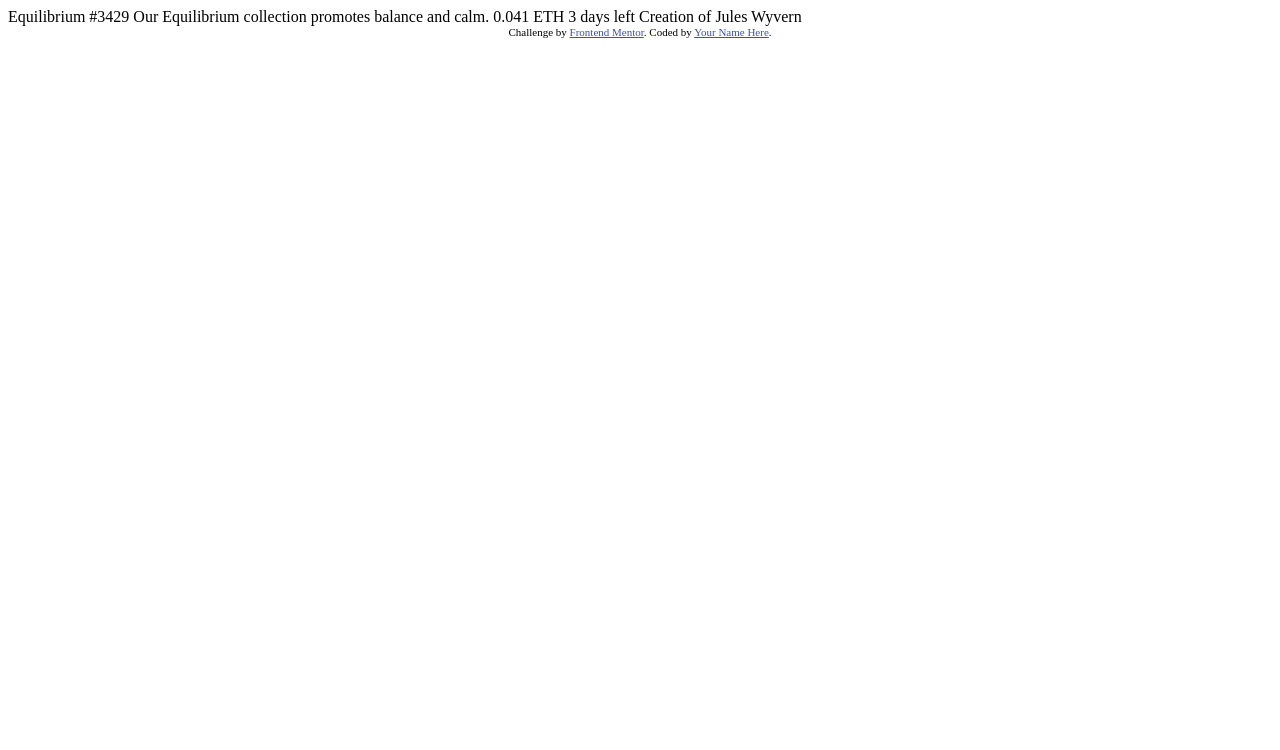
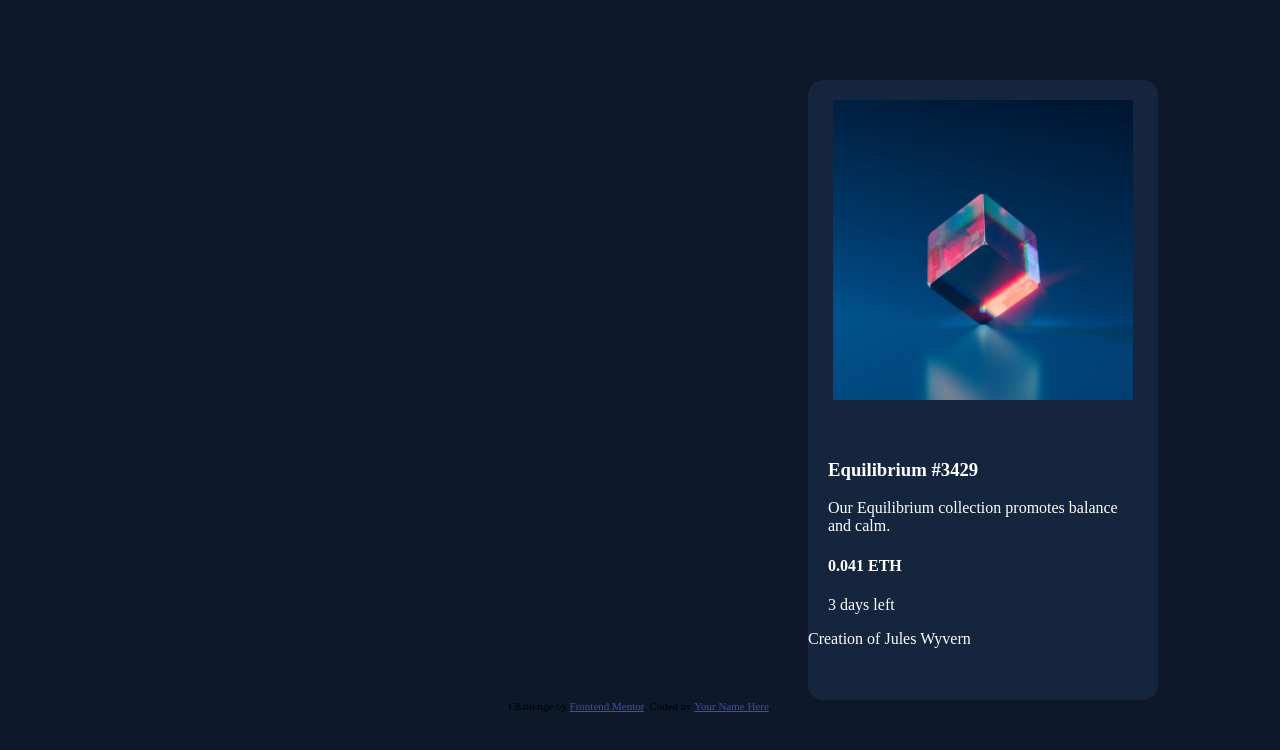
Before and after one commit to AnaJuliaVancan/ntft-card, a plain HTML site: page index.html in a window 1280 px wide. Drawn offline with Linux system fonts and the light colour scheme.

Commit message:
Card criado e imagem posicionada.

```diff
--- a/index.html
+++ b/index.html
@@ -1,33 +1,50 @@
+
 <!DOCTYPE html>
 <html lang="en">
+
 <head>
   <meta charset="UTF-8">
-  <meta name="viewport" content="width=device-width, initial-scale=1.0"> <!-- displays site properly based on user's device -->
+  <meta name="viewport" content="width=device-width, initial-scale=1.0">
+  <!-- displays site properly based on user's device -->
 
+  <link rel="stylesheet" type="text/css" href="style.css" media="screen" />
   <link rel="icon" type="image/png" sizes="32x32" href="./images/favicon-32x32.png">
-
   <title>Frontend Mentor | NFT preview card component</title>
 
   <!-- Feel free to remove these styles or customise in your own stylesheet 👍 -->
   <style>
-    .attribution { font-size: 11px; text-align: center; }
-    .attribution a { color: hsl(228, 45%, 44%); }
+    .attribution {
+      font-size: 11px;
+      text-align: center;
+    }
+
+    .attribution a {
+      color: hsl(228, 45%, 44%);
+    }
   </style>
 </head>
+
 <body>
+  <div class="card">
+    <div class="cardimg">
+      <img src="images/image-equilibrium.jpg" alt="some text" width=300px height=300px>
+    </div>
 
-  Equilibrium #3429
+    <div class="cardtext">
+      <h3>Equilibrium #3429</h3>
+      <p>Our Equilibrium collection promotes balance and calm.<p>
 
-  Our Equilibrium collection promotes balance and calm.
+      <h4>0.041 ETH</h4>
+      <p>3 days left<p>
+    </div>
 
-  0.041 ETH
-  3 days left
-
-  Creation of Jules Wyvern
+    <p>Creation of Jules Wyvern</p>
+  </div>
 
   <div class="attribution">
     Challenge by <a href="https://www.frontendmentor.io?ref=challenge" target="_blank">Frontend Mentor</a>.
     Coded by <a href="#">Your Name Here</a>.
   </div>
 </body>
+
 </html>
--- /dev/null
+++ b/style.css
@@ -0,0 +1,26 @@
+body{
+  background-color: hsl(217, 54%, 11%);
+}
+
+.card{
+  width: 350px;
+  height: 600px;
+  background-color: hsl(216, 50%, 16%);
+  border-radius: 15px;
+  color: white;
+  margin-left: 800px;
+  margin-top: 80px;
+  padding-top: 20px;
+}
+
+.cardimg{
+  border-radius: 10px;
+  width:350px;
+  height:340px;
+  text-align: center;
+}
+
+.cardtext{
+  padding-left: 20px;
+  padding-right: 20px;
+}
```
